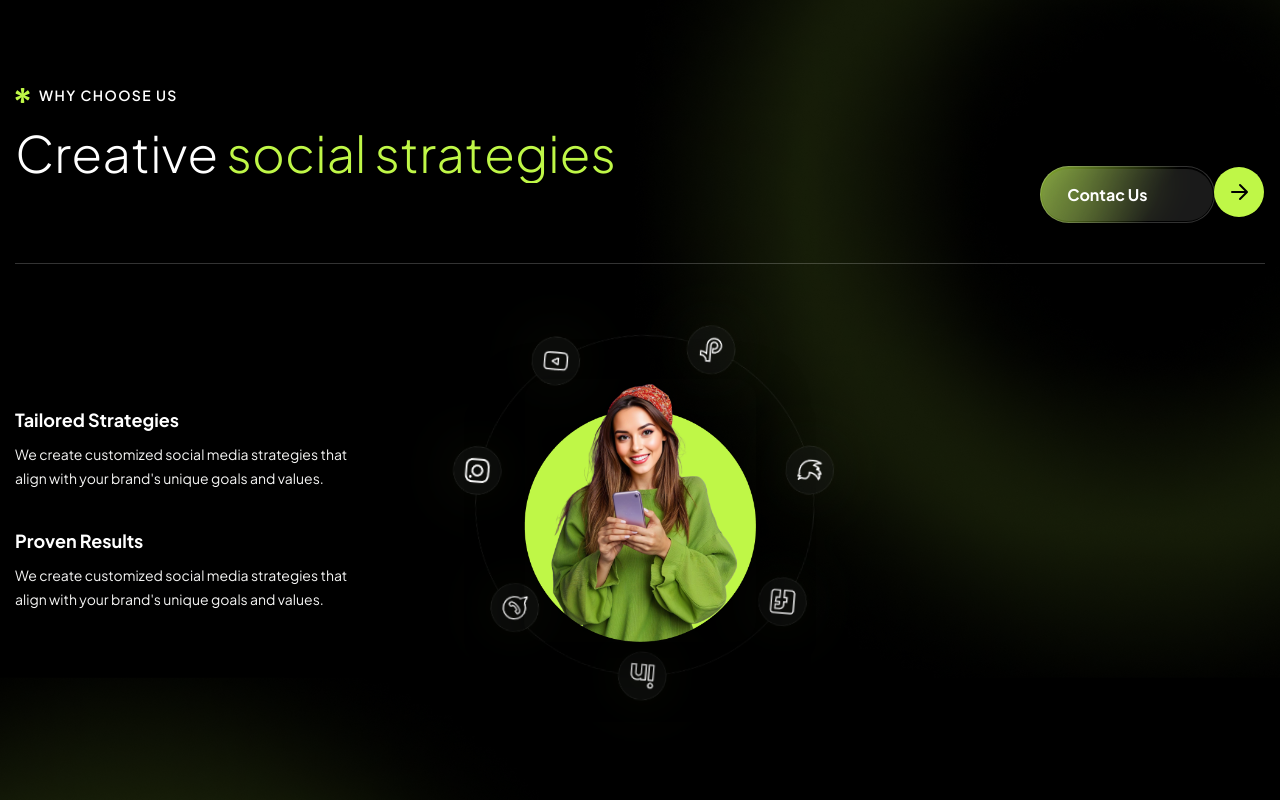
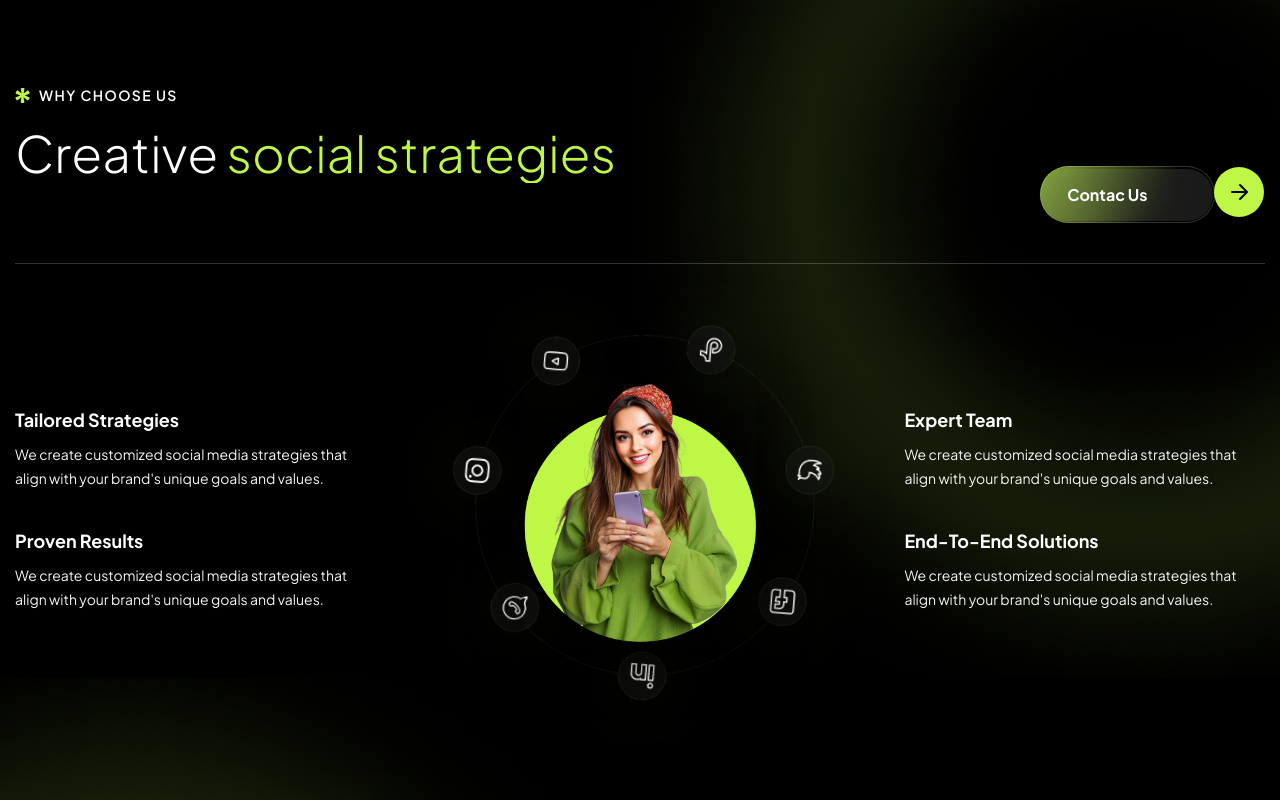
Before and after one commit to Jisap/vite-truesocial2, a React (Vite) app: page / in a window 1280 px wide. Shown: the part 3853-4653 px from the top of the page. Built offline with nearby package versions, Linux system fonts and the light colour scheme.

Commit message:
feat: add WhyChooseUs section component with dynamic content rendering

```diff
--- a/src/components/sections/shared/WhyChooseUs.jsx
+++ b/src/components/sections/shared/WhyChooseUs.jsx
@@ -60,6 +60,8 @@ const WhyChooseUs = () => {
                 />
               </div>
             </div>
+
+            <ChoiceList items={whyChooseRight} />
           </div>
         </div>
       </section>
```
